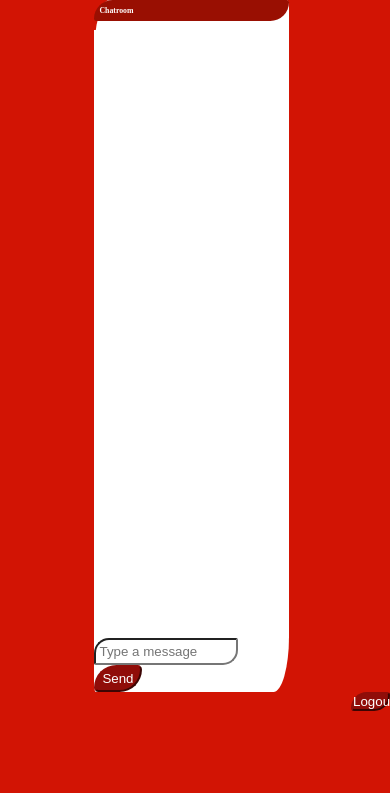
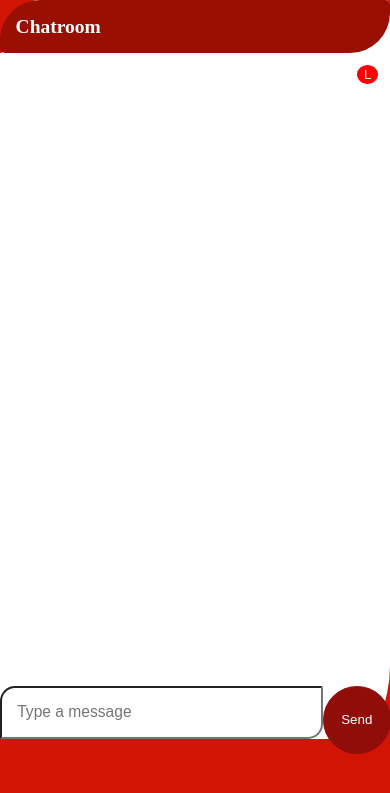
Before and after one commit to abhinavbhanyara/chat, a PHP site: page /chat.php in a window 390 px wide. Shown: the top 793 px of the page. Run offline with PHP 8.4, Linux system fonts and the light colour scheme; the visitor is signed in with stand-in values (Sample User, id 1); data that the repository does not hold is empty.

Commit message:
Add files via upload

```diff
--- a/chat.css
+++ b/chat.css
@@ -4,12 +4,11 @@ body{
  padding: 0;
 }
 .box{
-  height: 600px;
+  height: 76vh;
   background-color: #fff;
   word-wrap: break-word;
   overflow: auto;
   padding :2%;
-  margin-top: 5%;
 }
 .container{
   margin-left: 24%;
@@ -27,26 +26,21 @@ body{
   border-radius: 40px 5px;
 }
 #txt{
-  width: 68%;
+  font-size: 1vw;
+  width: 84%;
   border-radius: 15px 2px;
   outline: none;
   padding: 2%;
 }
 .btn{
   color: white;
-  width: 25%;
+  width: 8vh;
+  height: 8vh;
   background-color: #900d09;
-  border-color: #900d09;
-  padding: 2%;
-  border-radius: 50px 10px;
+  border: 1px solid #900d09;
+  border-radius:50%;
   cursor: pointer;
-}
-#btn{
-  display: inline;
-  padding: 0%;
-  width: 10%;
-  margin: 0%;
-  float: right;
+  outline: none;
 }
 b{
   color: red;
@@ -54,3 +48,36 @@ b{
 p{
   color: green;
 }
+#logout{
+  border: 1px solid red;
+  color: white;
+  border-radius: 100%;
+  background-color: red;
+  float: right;
+  margin: 3%;
+  cursor: pointer;
+}
+@media only screen and (max-width: 1100px) {
+    .container {
+        width: 100%;
+        margin: 0;
+        padding: 0;
+        border-radius: 10% 1%;
+    }
+    #txt{
+      width: 74%;
+      font-size: 4vw;
+      padding: 3.9%;
+    }
+    .box{
+      height: 75vh;
+      padding: 0;
+    }
+    .btn{
+      position: absolute;
+    }
+    #p{
+      font-size: 5vw;
+      padding: 4%;
+    }
+}
--- a/chat.php
+++ b/chat.php
@@ -13,6 +13,7 @@ if(!$_SESSION["user"]){
 <html>
   <head>
     <meta charset="utf-8">
+    <meta name="viewport" content="width=device-width, initial-scale=1.0">
     <link rel="stylesheet" href="chat.css">
     <link rel="icon" type="image/png" sizes="16x16" href="/favicon-16x16.png">
     <script type="text/javascript" src="jquery.js"></script>
@@ -23,72 +24,41 @@ if(!$_SESSION["user"]){
     function update(){
       $.get('update.php', function(data){
         $(".box").html(data);
-        window.setTimeout(update,1000);
+        window.setTimeout(update,100);
+        $('.box').animate({ scrollTop: $('.box').prop("scrollHeight")}, 100);
       });
     }
     update();
     </script>
     <div class="container">
       <b id="p">Chatroom</b>
+      <button id="logout" type="button" onclick="myfxn()">L</button>
     <div class="box">
-      <?php
-      $message="";
-      function test_input($data) {
-        $data = trim($data);
-        $data = stripslashes($data);
-        $data = htmlspecialchars($data);
-        return $data;
-      }
-      $message = test_input($_POST["chatBox"]);
-      $servername="localhost";
-      $username="root";
-      $pswd="abhi123.";
-      try{
-        $conn= new PDO("mysql:host=$servername;dbname=myDB", $username, $pswd);
-        $conn->setAttribute(PDO::ATTR_ERRMODE, PDO::ERRMODE_EXCEPTION);
-        $name=$_SESSION["user"];
-        if($message!=""){
-          $message="<b>".$name."</b>".": ".$message."<br>";
-          $sql = "update users set message=CONCAT('$message',message) where id=1";
-          $stmt = $conn->prepare($sql);
-          $stmt->execute();
-          $q = $conn->query("select message from users where id=1");
-          $f = $q->fetch();
-          $h = $f['message'];
-          if(strlen($h)>55000){
-            $sql = "update users set message='' where id=1";
-            $stmt = $conn->prepare($sql);
-            $stmt->execute();
-          }
+      <script>
+      $(document).ready(function()
+        {
+        $(document).bind('keypress', function(e) {
+            if(e.keyCode==13){
+              var selectedValue = $("input").val();
+              $.post("chatupdate.php",{sv : selectedValue});
+              $("input").val('');
+             }
+        });
+      });
+      function chat(){
+        var selectedValue = $("input").val();
+        $.post("chatupdate.php",{sv : selectedValue});
+        $("input").val('');
         }
-        else{
-        $q = $conn->query("select message from users where id=1");
-        $f = $q->fetch();
-        $h = $f['message'];
-        if($h==null){
-          $sql = "update users set message='' where id=1";
-          $stmt = $conn->prepare($sql);
-          $stmt->execute();
-          }
-        }
-        echo $h;
-        }
-      catch(PDOException $e){
-        echo "Connection failed: ".$e->getMessage();
-        }
-       $conn=null;
-      ?>
+      </script>
     </div>
-    <form action="<?php echo $_SERVER["PHP_SELF"];?>" method="post">
-      <input id="txt" type="text" name="chatBox" placeholder="Type a message" autofocus>
-      <button class="btn" type="submit">Send</button>
-    </form>
+      <input id="txt" type="text" placeholder="Type a message" autocomplete="off" autofocus>
+      <button class="btn" type="button" onclick="chat()">Send</button>
     </div>
     <script type="text/javascript">
       function myfxn(){
         window.location="login.php";
       }
     </script>
-    <button id="btn" class="btn" type="button" onclick="myfxn()">Logout</button>
   </body>
 </html>
```
Also changed, not shown: chatupdate.php (added, +41 -0 lines).
